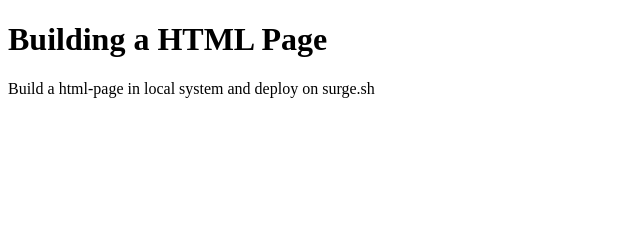
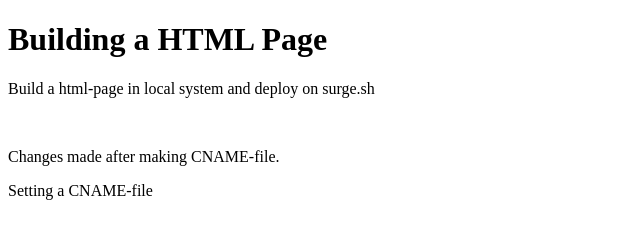
Before and after one commit to aasif112/surge00, a plain HTML site: page index.html in a window 1280 px wide. Shown: the whole page, without its empty margins (0-640 px from the left). Drawn offline with Linux system fonts and the light colour scheme.

Commit message:
making and setting CNAME-file

```diff
--- a/index.html
+++ b/index.html
@@ -8,6 +8,10 @@
 <body>
     <h1>Building a HTML Page</h1>
     <p>Build a html-page in local system and deploy on surge.sh</p>
+    <br>
+    <p>Changes made after making CNAME-file.</p>
+    <p>Setting a CNAME-file</p>
+
 
 
 
```
Also changed, not shown: 1 other file.
